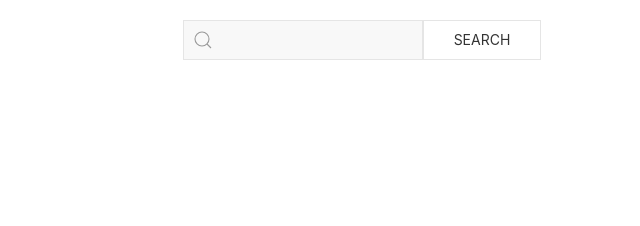
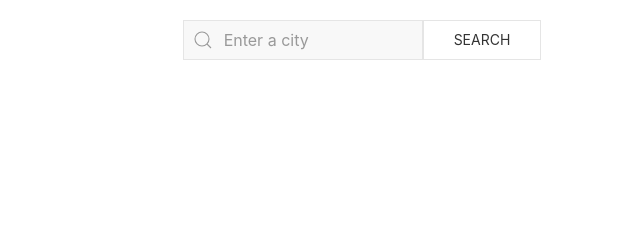
Before and after one commit to Blitman12/Citizen-Master, a plain HTML site: page index.html in a window 1280 px wide. Shown: the full height of the page, 273-913 px from the left. Drawn offline with nearby package versions, Linux system fonts and the light colour scheme.

Commit message:
fixed bug for search then use history (reset the input after searching)

```diff
--- a/assets/js/teleport.js
+++ b/assets/js/teleport.js
@@ -46,6 +46,7 @@ let intialCall = (eventValue) => {
             response.json().then(function (data) {
                 cityHistory.push(searchedCity)
                 saveSearch()
+                searchForm.reset()
                 // Should this continue?
                 let shouldContinue = data._embedded["city:search-results"].length
                 if (shouldContinue > 0) {
--- a/index.html
+++ b/index.html
@@ -19,7 +19,7 @@
                 <nav class="uk-navbar-container" uk-navbar>
                     <div class="uk-navbar-left">
                         <a href="" uk-search-icon></a>
-                        <input class="uk-search-input" type="search" placeholder="">
+                        <input class="uk-search-input" type="search" placeholder="Enter a city">
                     </div>
                 </nav>
             </form>
```
